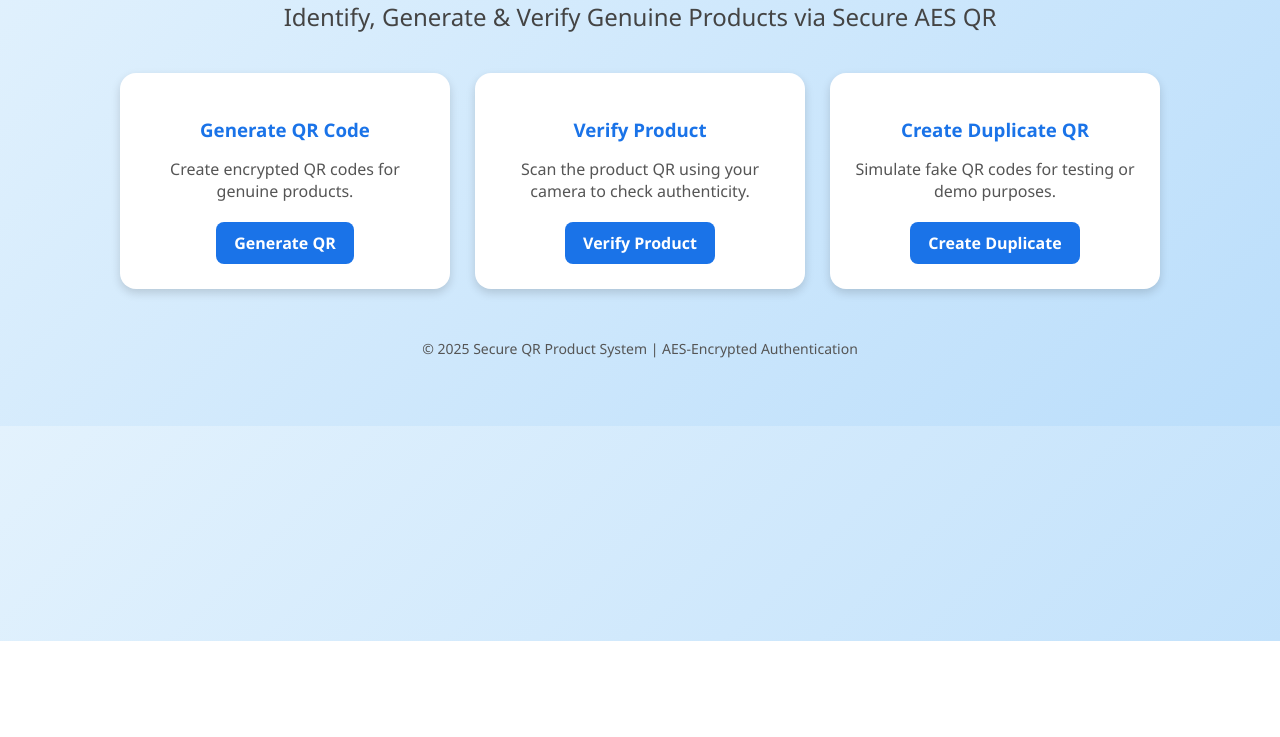
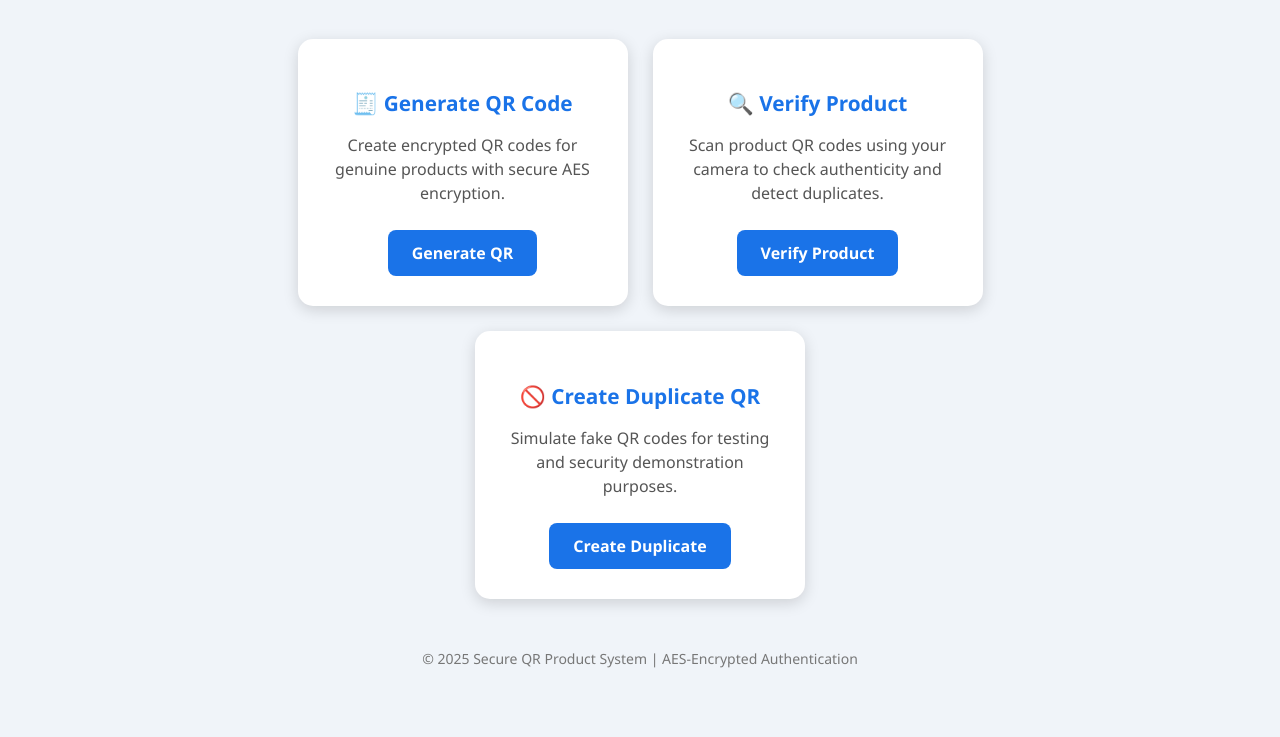
Before and after one commit to Guruvel-Creativities/Fake-Product-Detection, a plain HTML site: page index.html in a window 1280 px wide. Shown: the part 159-896 px from the top of the page. Before the commit the page ends 800 px from the top, so only its background shows below. Drawn offline with Linux system fonts and the light colour scheme.

Commit message:
Update index.html

```diff
--- a/index.html
+++ b/index.html
@@ -5,90 +5,129 @@
   <title>Secure QR Product System | Dashboard</title>
   <meta name="viewport" content="width=device-width, initial-scale=1">
   <style>
+    :root {
+      --primary: #1a73e8;
+      --primary-dark: #0d47a1;
+      --light-bg: #f0f4f9;
+      --white: #ffffff;
+      --gray: #777;
+      --dark: #333;
+    }
+
     body {
       font-family: "Segoe UI", sans-serif;
-      background: linear-gradient(135deg, #e3f2fd, #bbdefb);
-      color: #333;
+      background: var(--light-bg);
+      color: var(--dark);
       text-align: center;
-      padding: 60px 20px;
+      padding: 40px 20px;
+      min-height: 100vh;
     }
+
     h1 {
-      color: #1a73e8;
+      color: var(--primary);
       font-size: 2.2rem;
       margin-bottom: 10px;
     }
-    h2 {
+
+    .subtitle {
       color: #444;
       margin-bottom: 40px;
       font-weight: normal;
     }
+
     .card-container {
       display: flex;
       flex-wrap: wrap;
       justify-content: center;
       gap: 25px;
+      max-width: 900px;
+      margin: 0 auto;
     }
+
     .card {
-      background: #fff;
-      border-radius: 16px;
-      box-shadow: 0 4px 10px rgba(0,0,0,0.15);
+      background: var(--white);
+      border-radius: 15px;
+      box-shadow: 0 4px 15px rgba(0,0,0,0.15);
       width: 280px;
-      padding: 25px;
+      padding: 30px 25px;
       transition: transform 0.2s ease, box-shadow 0.2s ease;
     }
+
     .card:hover {
       transform: translateY(-5px);
-      box-shadow: 0 6px 14px rgba(0,0,0,0.25);
+      box-shadow: 0 6px 20px rgba(0,0,0,0.2);
     }
+
     .card h3 {
-      color: #1a73e8;
+      color: var(--primary);
       margin-bottom: 15px;
+      font-size: 1.3rem;
     }
+
     .card p {
       color: #555;
-      margin-bottom: 20px;
+      margin-bottom: 25px;
+      line-height: 1.5;
     }
+
     .btn {
       display: inline-block;
-      padding: 10px 18px;
-      background: #1a73e8;
-      color: #fff;
+      padding: 12px 24px;
+      background: var(--primary);
+      color: var(--white);
       text-decoration: none;
       border-radius: 8px;
+      font-size: 16px;
       font-weight: 600;
-      transition: background 0.2s ease;
+      transition: background 0.3s ease;
+      border: none;
+      cursor: pointer;
     }
+
     .btn:hover {
-      background: #0d47a1;
+      background: var(--primary-dark);
     }
+
     footer {
       margin-top: 50px;
-      color: #555;
+      color: var(--gray);
       font-size: 14px;
+    }
+
+    @media (max-width: 768px) {
+      .card-container {
+        flex-direction: column;
+        align-items: center;
+      }
+
+      .card {
+        width: 100%;
+        max-width: 400px;
+      }
     }
   </style>
 </head>
 <body>
 
   <h1>🔐 Product Authenticity Dashboard</h1>
-  <h2>Identify, Generate & Verify Genuine Products via Secure AES QR</h2>
+  <p class="subtitle">Identify, Generate & Verify Genuine Products via Secure AES QR</p>
 
   <div class="card-container">
     <div class="card">
-      <h3>Generate QR Code</h3>
-      <p>Create encrypted QR codes for genuine products.</p>
+      <h3>🧾 Generate QR Code</h3>
+      <p>Create encrypted QR codes for genuine products with secure AES encryption.</p>
       <a href="generate.html" class="btn">Generate QR</a>
     </div>
 
     <div class="card">
-      <h3>Verify Product</h3>
-      <p>Scan the product QR using your camera to check authenticity.</p>
+      <h3>🔍 Verify Product</h3>
+      <p>Scan product QR codes using your camera to check authenticity and detect duplicates.</p>
       <a href="verify.html" class="btn">Verify Product</a>
     </div>
 
     <div class="card">
-      <h3>Create Duplicate QR</h3>
-      <p>Simulate fake QR codes for testing or demo purposes.</p>
+      <h3>🚫 Create Duplicate QR</h3>
+      <p>Simulate fake QR codes for testing and security demonstration purposes.</p>
       <a href="dup.html" class="btn">Create Duplicate</a>
     </div>
   </div>
```
